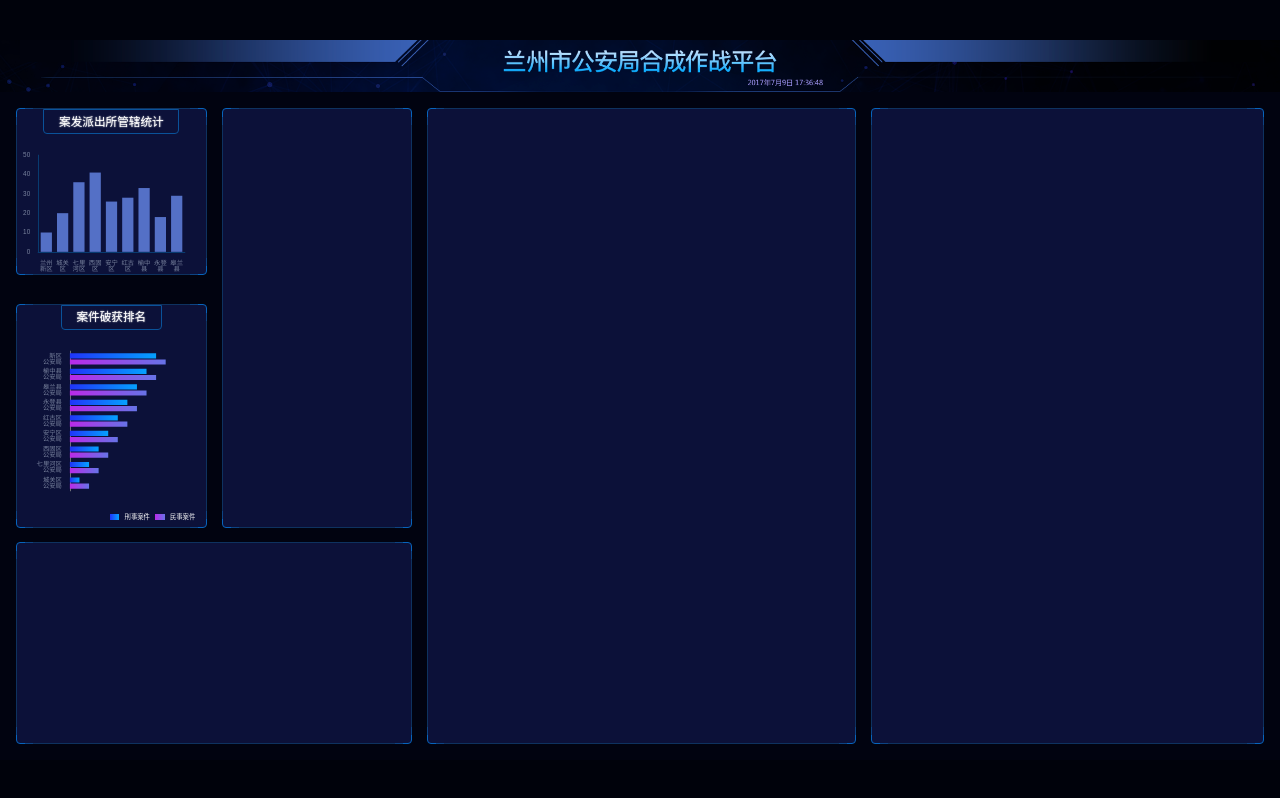
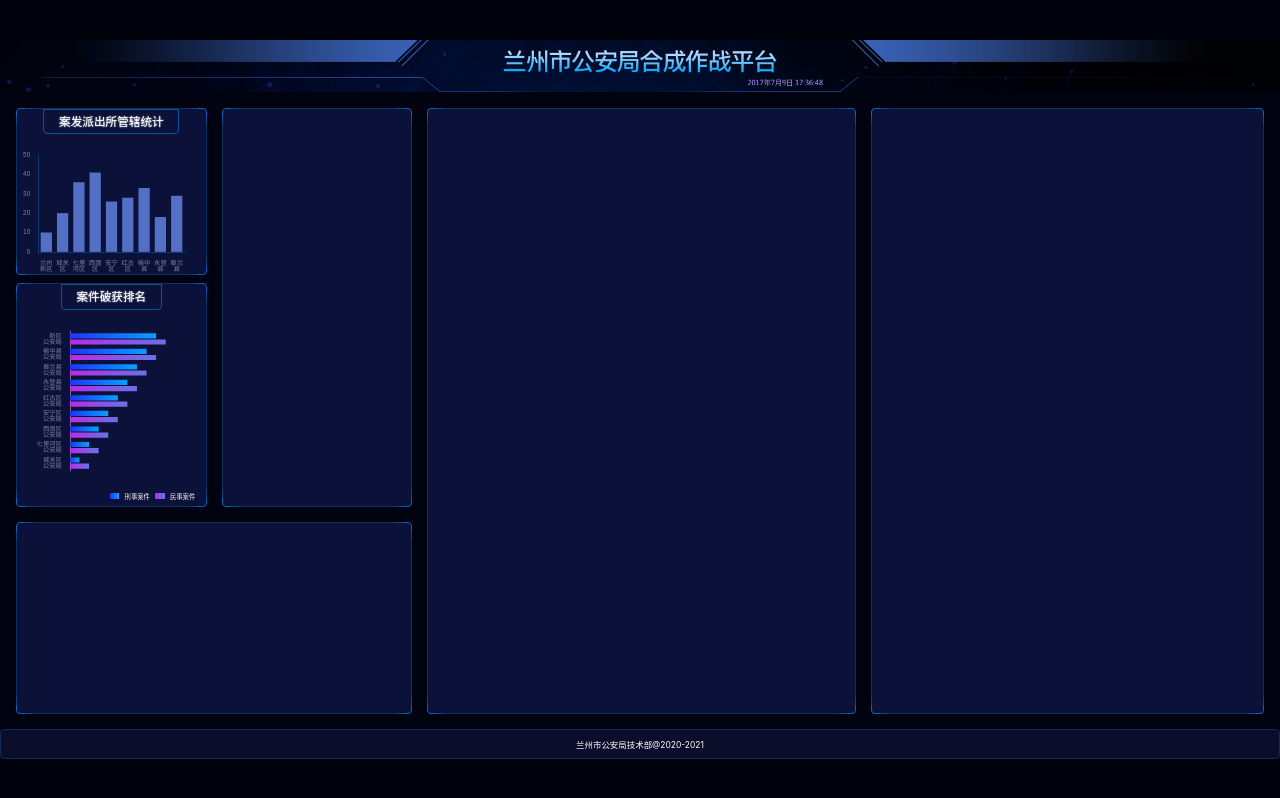
Before and after one commit to WangXiaoyugg/big-screen-demo, a React (Vite) app: page / in a window 1280 px wide. Built offline with nearby package versions, Linux system fonts and the light colour scheme.

Commit message:
feat: add footer

```diff
--- a/index.html
+++ b/index.html
@@ -16,7 +16,7 @@
 <body>
 <div id="root"></div>
 <script>
-  root.style.width = pageWidth +'px'
+  // root.style.width = pageWidth +'px'
   root.style.height = pageHeight + 'px'
   root.style.marginTop = (clientHeight - pageHeight) / 2 + 'px'
 </script>
--- a/src/pages/home.scss
+++ b/src/pages/home.scss
@@ -9,8 +9,23 @@
   > .header  {
     height: px(99);
     background-size: cover;
+    width: px(2420);
+    margin: 0 auto;
+  }
+  > .footer {
+    height: px(56);
+    display: flex;
+    font-size: px(16);
+    align-items: center;
+    justify-content: center;
+    background: #0c0d2b;
+    border-radius: 4px;
+    margin: 0 0 1px;
+    border: 1px solid #0d2d59;
   }
   > main {
+    width: px(2420);
+    margin: 0 auto;
     flex: 1;
     display: grid;
     padding: px(30);
@@ -64,7 +79,7 @@
       grid-area: box5;
     }
 
-    .jurisdiction-statistic {
+    .jurisdiction-statistic, .cracked-rank  {
       height: px(315);
       display: flex;
       flex-direction: column;
@@ -86,23 +101,7 @@
     }
     .cracked-rank {
       height: px(423);
-      display: flex;
-      flex-direction: column;
-      align-items: center;
-      h2 {
-        flex-shrink: 0;
-        border: 1px solid #0a5299;
-        border-bottom-left-radius: 4px;
-        border-bottom-right-radius: 4px;
-        font-size: px(22);
-        line-height: px(24);
-        padding: px(10) px(28);
-        text-shadow: 0 0 px(3) white;
-      }
-      .chart {
-        flex: 1;
-        width: 100%;
-      }
+      // margin-top: px(20);
       .legend {
         display: flex;
         align-items: center;
--- a/src/pages/home.tsx
+++ b/src/pages/home.tsx
@@ -5,6 +5,7 @@ import Chart1 from '../components/chart-1'
 import Chart2 from '../components/chart-2'
 
 export const Home = () => {
+  const year = new Date().getFullYear()
   return (
     <div className="home">
       <header className="header" style={{backgroundImage: `url(${HeaderBg})`}}></header>
@@ -18,6 +19,9 @@ export const Home = () => {
         <section className="bordered section4"></section>
         <section className="bordered section5"></section>
       </main>
+      <div className="footer">
+        兰州市公安局技术部@2020-{year}
+      </div>
     </div>
   );
 };
```
